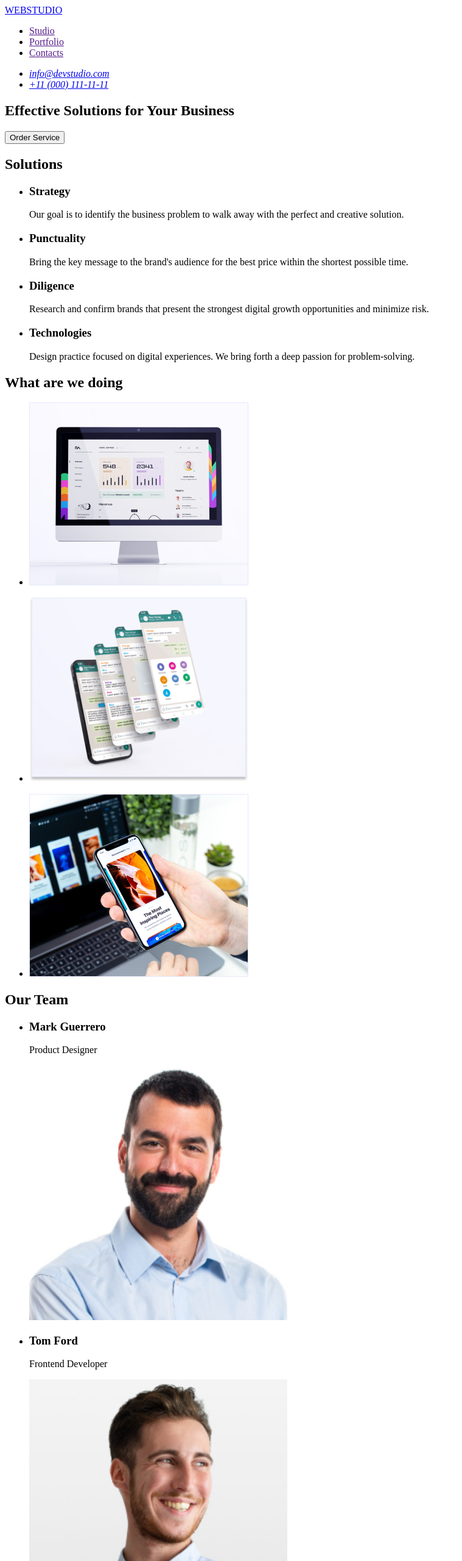
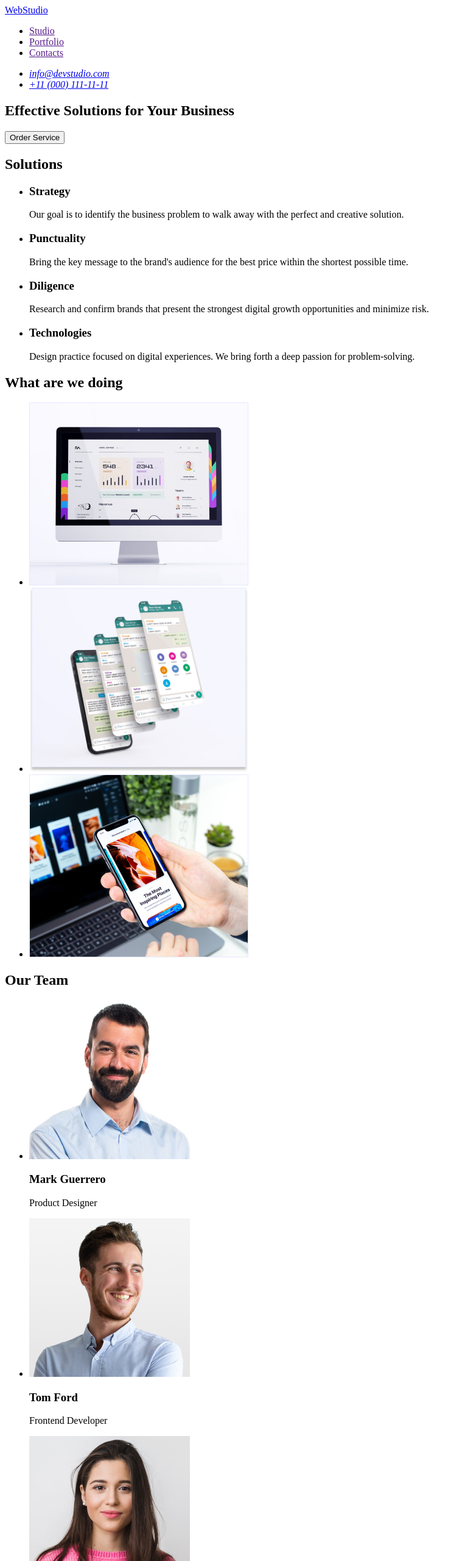
Before and after one commit to oksanulik/goit-markup-hw-01, a plain HTML site: page index.html in a window 1280 px wide. Shown: the top 2560 px of the page at 61% size, without its empty margins (0-759 px from the left). Drawn offline with Linux system fonts and the light colour scheme.

Commit message:
Update index.html

```diff
--- a/index.html
+++ b/index.html
@@ -9,7 +9,7 @@
   <body>
     <header>
       <nav>
-        <a href="/">WEBSTUDIO</a>
+        <a href="./index.html">WebStudio</a>
         <ul>
           <li><a href="">Studio</a></li>
           <li><a href="">Portfolio</a></li>
@@ -19,7 +19,7 @@
       <address>
         <ul>
           <li><a href="mailto:info@devstudio.com">info@devstudio.com</a></li>
-          <li><a href="tel:+11(000)111-11-11">+11 (000) 111-11-11</a></li>
+          <li><a href="tel:+110001111111">+11 (000) 111-11-11</a></li>
         </ul>
       </address>
     </header>
@@ -67,8 +67,6 @@
           <li>
             <img src="./images/img1.jpg" alt="photo of computer" width="360" />
           </li>
-        </ul>
-        <ul>
           <li>
             <img
               src="./images/img2.jpg"
@@ -76,8 +74,6 @@
               width="360"
             />
           </li>
-        </ul>
-        <ul>
           <li>
             <img src="./images/img3.jpg" alt="photo of mobile" width="360" />
           </li>
@@ -87,31 +83,31 @@
         <h2>Our Team</h2>
         <ul>
           <li>
-            <h3>Mark Guerrero</h3>
-            <p>Product Designer</p>
             <img
               src="./images/teamcard1.jpg"
               alt="photo Product Designer"
-              width="424"
+              width="264"
             />
+            <h3>Mark Guerrero</h3>
+            <p>Product Designer</p>
           </li>
           <li>
-            <h3>Tom Ford</h3>
-            <p>Frontend Developer</p>
             <img
               src="./images/teamcard2.jpg"
               alt="photo Frontend Developer"
-              width="424"
+              width="264"
             />
+            <h3>Tom Ford</h3>
+            <p>Frontend Developer</p>
           </li>
           <li>
-            <h3>Camila Garcia</h3>
-            <p>Marketing</p>
             <img
               src="./images/teamcard3.jpg"
               alt="photo Marketing"
-              width="424"
+              width="264"
             />
+            <h3>Camila Garcia</h3>
+            <p>Marketing</p>
           </li>
           <li>
             <h3>Daniel Wilson</h3>
@@ -119,14 +115,14 @@
             <img
               src="./images/teamcard4.jpg"
               alt="photo UI Designer"
-              width="424"
+              width="264"
             />
           </li>
         </ul>
       </section>
     </main>
     <footer>
-      <a href="/"><span>WEB</span>STUDIO</a>
+      <a href="./index.html"><span>WEB</span>STUDIO</a>
       <p>
         Increase the flow of customers and sales for your business with digital
         marketing & growth solutions.
```
